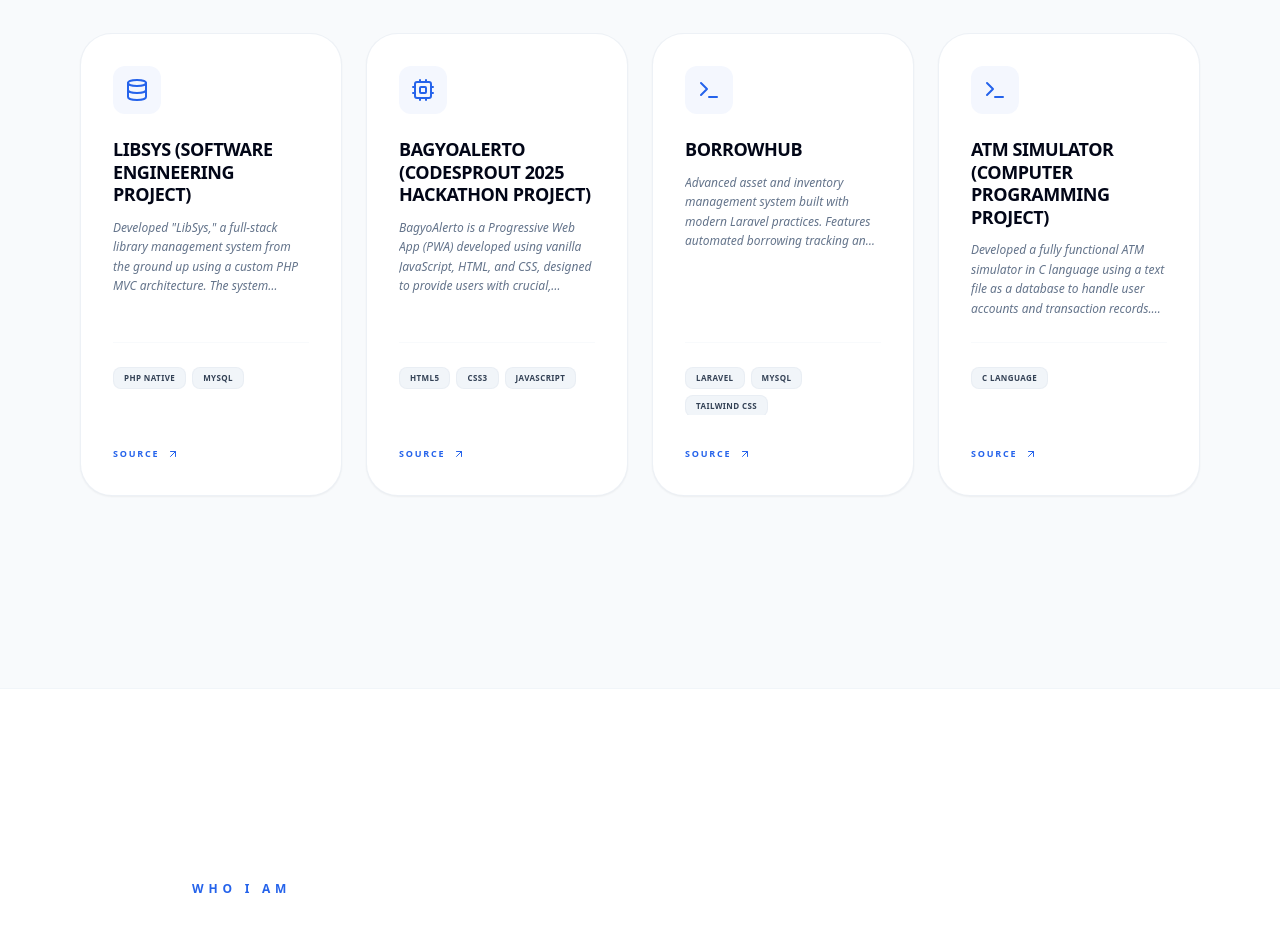
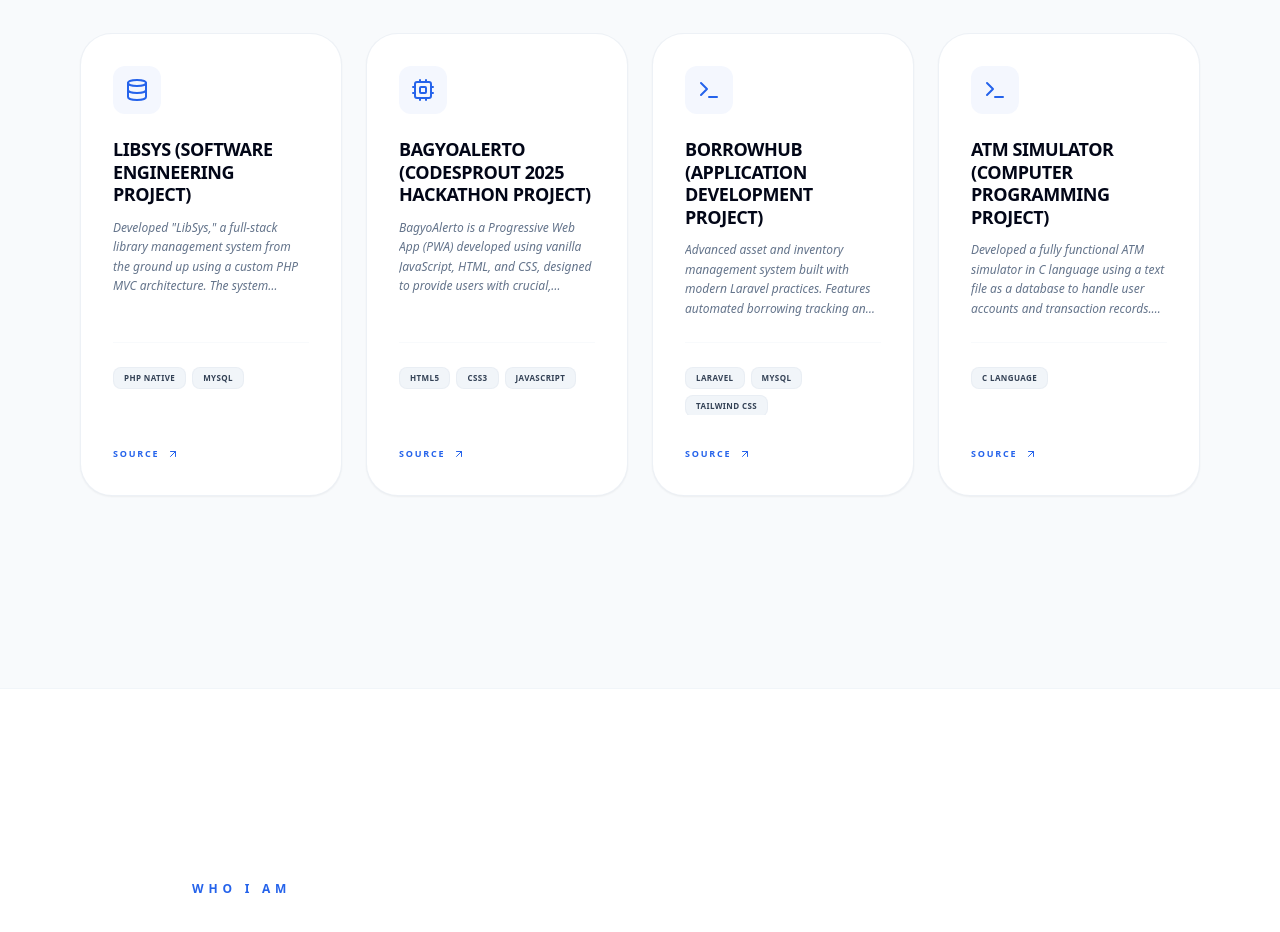
Before and after one commit to sis0n/alwynsisonadriano, a React (Vite) app: page / in a window 1280 px wide. Shown: the part 1140-2072 px from the top of the page. Built offline with nearby package versions, Linux system fonts and the light colour scheme.

Commit message:
fix: resolve build errors and update project titles

```diff
--- a/src/data/portfolioData.ts
+++ b/src/data/portfolioData.ts
@@ -43,7 +43,7 @@ export const portfolioData: PortfolioData = {
       link: "https://github.com/99lash/BagyoAlerto"
     },
     {
-      title: "BorrowHub",
+      title: "BorrowHub (Application Development Project)",
       technologies: ["Laravel", "MySQL", "Tailwind CSS"],
       description: "Advanced asset and inventory management system built with modern Laravel practices. Features automated borrowing tracking and a responsive administrative dashboard.",
       link: "https://github.com/sis0n/BorrowHub"
--- a/src/types/portfolio.ts
+++ b/src/types/portfolio.ts
@@ -15,7 +15,7 @@ export interface Project {
   title: string;
   technologies: string[];
   description: string;
-  highlights: string[];
+  highlights?: string[];
   link?: string;
   image?: string;
 }
```
